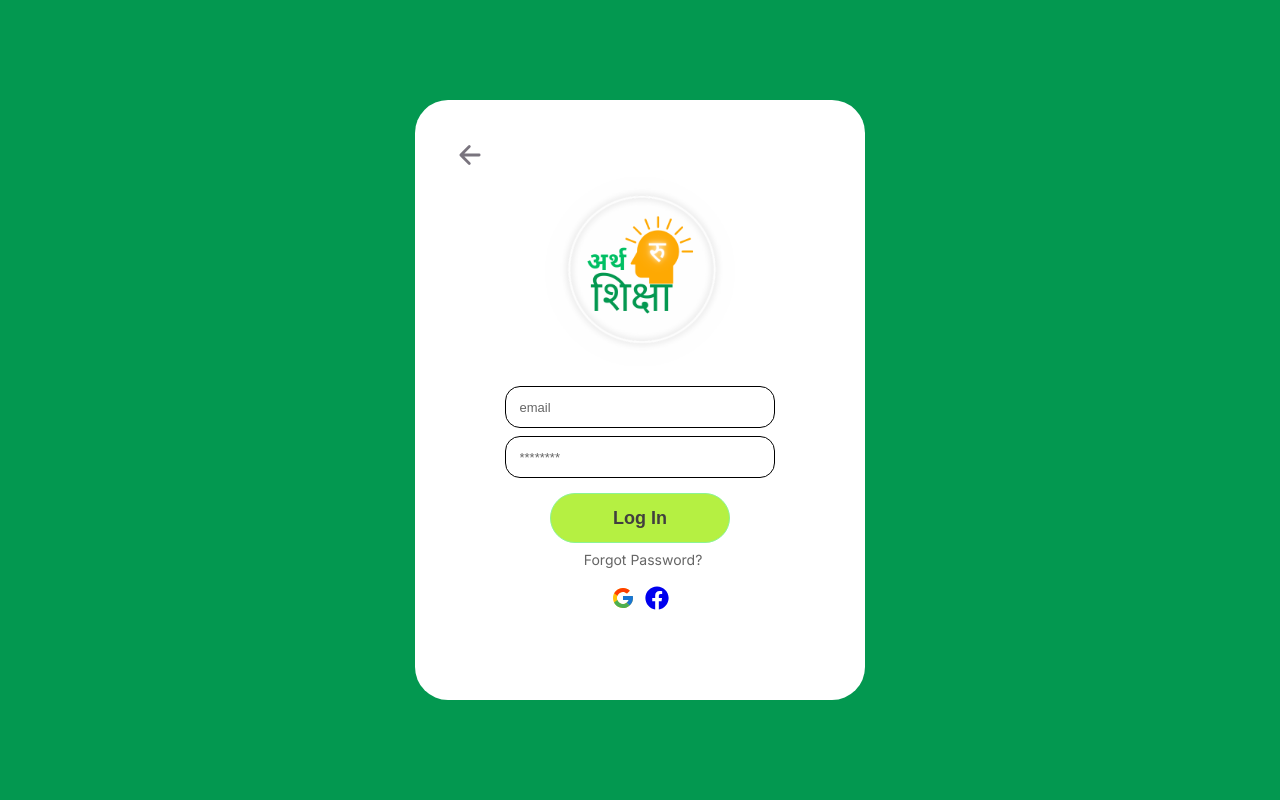
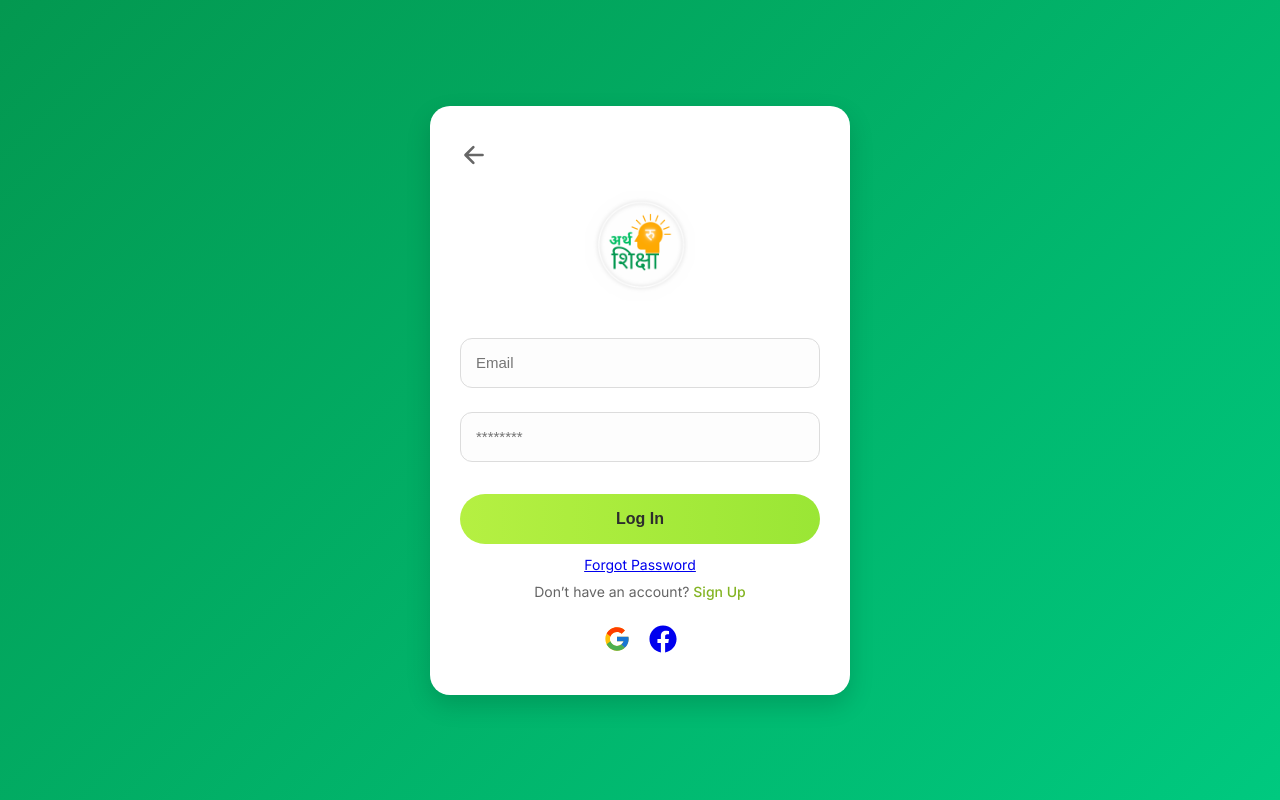
Before and after one commit to anjaliofficial/ArthaSiksha-, a React (Vite) app in the folder frontend/: page / in a window 1280 px wide. Built offline with nearby package versions, Linux system fonts and the light colour scheme.

Commit message:
Sign up, Login, Forgot password

```diff
--- a/frontend/src/App.jsx
+++ b/frontend/src/App.jsx
@@ -7,16 +7,18 @@ import "@fontsource/inter/600.css";
 import { BrowserRouter as Router, Routes, Route } from "react-router-dom";
 import { Suspense, lazy } from "react";
 
-
 const Login = lazy(() => import("./public/Login"));
+const Signup = lazy(() => import("./public/Signup"));
+const ForgotPassword = lazy(() => import("./public/ForgotPassword"));
 
 function App() {
   return (
     <Router>
       <Suspense fallback={<div>Loading...</div>}>
         <Routes>
-          {/* <Route path="/" element={<Home />} /> */}
           <Route path="/" element={<Login />} />
+          <Route path="/signup" element={<Signup />} />
+          <Route path="/forgotpassword" element={<ForgotPassword />} />
         </Routes>
       </Suspense>
     </Router>
--- /dev/null
+++ b/frontend/src/public/ForgotPassword.css
@@ -0,0 +1,102 @@
+/* ForgotPassword.css */
+.forgot-page {
+    height: 100vh;
+    width: 100%;
+    background: linear-gradient(135deg, #00c97f, #039850);
+    display: flex;
+    justify-content: center;
+    align-items: center;
+    padding: 20px;
+}
+
+.forgot-container {
+    width: 420px;
+    background-color: #ffffff;
+    border-radius: 25px;
+    display: flex;
+    flex-direction: column;
+    padding: 35px 25px;
+    box-shadow: 0px 12px 25px rgba(0, 0, 0, 0.2);
+    animation: fadeUp 0.5s ease;
+    text-align: center;
+}
+
+.forgot-backBtn {
+    font-size: 28px;
+    color: #666;
+    margin-bottom: 15px;
+    transition: transform 0.3s;
+    text-decoration: none;
+}
+.forgot-backBtn:hover { transform: translateX(-4px); }
+
+.forgot-logo {
+    height: 100px;
+    width: 100px;
+    margin: 0 auto 20px auto;
+}
+
+.forgot-title {
+    font-size: 22px;
+    font-weight: 600;
+    color: #333;
+    margin-bottom: 8px;
+}
+
+.forgot-subtitle {
+    font-size: 14px;
+    color: #666;
+    margin-bottom: 20px;
+}
+
+.forgot-inputEmail {
+    width: 100%;
+    height: 48px;
+    margin-bottom: 15px;
+    border-radius: 12px;
+    border: 1px solid #dcdcdc;
+    padding: 0 15px;
+    font-size: 15px;
+    background-color: #fafafa;
+    transition: all 0.3s;
+}
+.forgot-inputEmail:focus {
+    outline: none;
+    border: 1px solid #00c97f;
+    box-shadow: 0 0 8px rgba(0, 201, 127, 0.3);
+    background-color: #ffffff;
+}
+
+.forgotBtn {
+    width: 100%;
+    height: 50px;
+    border-radius: 28px;
+    background: linear-gradient(90deg, #B5F042, #9ae635);
+    color: #2d2d2d;
+    font-weight: 700;
+    font-size: 16px;
+    cursor: pointer;
+    border: none;
+    transition: all 0.3s;
+}
+.forgotBtn:hover {
+    transform: translateY(-2px);
+    box-shadow: 0 6px 12px rgba(0,0,0,0.15);
+    background: linear-gradient(90deg, #a2db39, #8fd62f);
+}
+
+.forgot-redirect {
+    margin-top: 12px;
+    font-size: 14px;
+    color: #656565;
+}
+.forgot-redirect-link {
+    color: #83b422;
+    text-decoration: none;
+    font-weight: 500;
+}
+
+@keyframes fadeUp {
+    from { transform: translateY(30px); opacity: 0; }
+    to { transform: translateY(0); opacity: 1; }
+}
--- /dev/null
+++ b/frontend/src/public/ForgotPassword.jsx
@@ -0,0 +1,36 @@
+// ForgotPassword.jsx
+import logoWhite from "../assets/logoWhite.png";
+import { IoArrowBackOutline } from "react-icons/io5";
+import { Link } from "react-router-dom";
+import "./ForgotPassword.css";
+
+const ForgotPassword = () => {
+  return (
+    <div className="forgot-page">
+      <div className="forgot-container">
+        <Link to="/" className="forgot-backBtn">
+          <IoArrowBackOutline />
+        </Link>
+        <img className="forgot-logo" src={logoWhite} alt="logo" />
+
+        <h2 className="forgot-title">Forgot Password?</h2>
+        <p className="forgot-subtitle">
+          Enter your email below and we’ll send you instructions to reset your
+          password.
+        </p>
+
+        <input className="forgot-inputEmail" type="email" placeholder="Email" />
+        <button className="forgotBtn">Send Reset Link</button>
+
+        <p className="forgot-redirect">
+          Remember your password?{" "}
+          <Link to="/" className="forgot-redirect-link">
+            Log In
+          </Link>
+        </p>
+      </div>
+    </div>
+  );
+};
+
+export default ForgotPassword;
--- a/frontend/src/public/Login.css
+++ b/frontend/src/public/Login.css
@@ -1,157 +1,113 @@
-.whole-page{
+/* Login.css */
+.login-page {
     height: 100vh;
     width: 100%;
-    background-color: #039850;
+    background: linear-gradient(135deg, #039850, #00c97f);
     display: flex;
     justify-content: center;
     align-items: center;
 }
 
-.login-container{
-    height: 600px;
-    width: 450px;
-    background-color: white;
-    border-radius: 33px;
+.login-container {
+    width: 420px;
+    background-color: #ffffff;
+    border-radius: 20px;
     display: flex;
     flex-direction: column;
+    padding: 35px 30px;
+    box-shadow: 0px 10px 25px rgba(0, 0, 0, 0.15);
+    animation: fadeUp 0.5s ease;
 }
 
-.backBtn{
-    position:relative;
-    top: 40px;
-    left: 40px;
-    width: fit-content;
-    text-decoration: none;
-    color: #79747E;
-    font-size: 30px;
+.login-backBtn {
+    font-size: 28px;
+    color: #666;
+    margin-bottom: 15px;
+    transition: transform 0.3s;
+}
+.login-backBtn:hover { transform: translateX(-4px); }
+
+.login-logo {
+    height: 110px;
+    width: 110px;
+    margin: 0 auto 25px auto;
+    display: block;
 }
 
-.backBtn:hover{
-    transition: 0.5s;
-    transform: scale(0.9);
+.login-inputEmail,
+.login-inputPassword {
+    width: 100%;
+    height: 50px;
+    margin: 12px 0;
+    border-radius: 12px;
+    border: 1px solid #dcdcdc;
+    padding: 0 15px;
+    font-size: 15px;
+    background-color: #fdfdfd;
+    transition: 0.3s;
+}
+.login-inputEmail:focus,
+.login-inputPassword:focus {
+    outline: none;
+    border: 1px solid #039850;
+    box-shadow: 0 0 8px rgba(3, 152, 80, 0.3);
+    background-color: #ffffff;
 }
 
-.company-logo{
-    position: relative;
-    height: 189px;
-    width: 189px;
-    left: 50%;
-    transform: translateX(-50%);
-    margin-top: 40px;
+.loginBtn {
+    width: 100%;
+    height: 50px;
+    margin-top: 20px;
+    border-radius: 25px;
+    background: linear-gradient(90deg, #B5F042, #9ae635);
+    color: #2d2d2d;
+    font-weight: 700;
+    font-size: 16px;
+    cursor: pointer;
+    border: none;
+    transition: all 0.3s;
+}
+.loginBtn:hover {
+    transform: translateY(-2px);
+    box-shadow: 0 6px 12px rgba(0,0,0,0.15);
+    background: linear-gradient(90deg, #a2db39, #8fd62f);
 }
 
-.inputEmail{
-    position: relative;
-    width: 60%;
-    height: 7%;
-    left: 50%;
-    transform: translateX(-50%);
-    margin-top: 20px;
-    border-radius: 15px;
-    background-color: white;
-    border: 1px solid black;
-    padding-left: 3%;
-    color: black;
-    font-size: 13px;
+.login-forgotPassBtn {
+    text-align: center;
+    font-size: 14px;
+    margin-top: 12px;
+    color: #656565;
+}
+.login-forgotPassBtn:hover { color: #039850; }
+
+.login-redirect {
+    text-align: center;
+    margin-top: 10px;
+    font-size: 14px;
+    color: #656565;
+}
+.login-redirect-link {
+    color: #83b422;
+    text-decoration: none;
+    font-weight: 500;
 }
 
-.inputEmail::placeholder{
-    color: #656565;
+.login-social-icons {
+    display: flex;
+    justify-content: center;
+    gap: 18px;
+    margin-top: 25px;
+}
+.login-google-icon, .login-facebook-icon {
+    font-size: 28px;
+    transition: transform 0.3s;
+}
+.login-google-icon:hover, .login-facebook-icon:hover {
+    transform: scale(1.1);
 }
 
-.inputEmail:hover{
-    box-shadow: 0px 0px 8px rgba(107, 113, 110, 0.5);
+@keyframes fadeUp {
+    from { transform: translateY(40px); opacity: 0; }
+    to { transform: translateY(0); opacity: 1; }
 }
-
-.inputPassword{
-    position: relative;
-    width: 60%;
-    height: 7%;
-    left: 50%;
-    transform: translateX(-50%);
-    margin-top: 8px;
-    border-radius: 15px;
-    background-color: white;
-    border: 1px solid black;
-    padding-left: 3%;
-    padding-right: 3%;
-    color: black;
-    font-size: 13px;
-}
-
-.inputPassword::placeholder{
-    color: #656565;
-}
-
-.inputPassword:hover{
-    box-shadow: 0px 0px 8px rgba(107, 113, 110, 0.5);
-}
-
-.loginBtn{
-    display: inline-flex;
-    justify-content: center;
-    align-items: center;
-    width: 40%;
-    background-color: #B5F042;
-    border: 1px solid #8bf494;
-    color: #413F3F;
-    font-weight: 600;
-    border-radius: 33px;
-    height: 50px; /* fixed height instead of % */
-    margin-top: 15px;
-    font-size: 18px;
-    cursor: pointer;
-
-    transition: transform 0.2s cubic-bezier(0.34, 1.56, 0.64, 1),
-                box-shadow 0.2s, background-color 0.2s;
-    position: relative;
-    left: 50%;
-    transform: translateX(-50%);
-}
-
-.loginBtn:hover{
-    transform: translateX(-50%) scale(0.95); /* keep centered + shrink */
-    background-color: #aaff00;
-    box-shadow: 1px 1px 5px rgba(0,0,0,0.2);
-}
-
-
-.forgotPassBtn{
-    position: relative;
-    left:50%;
-    transform: translateX(-12.5%);
-    text-decoration: none;
-    margin-top: 8px;
-    color: #656565;
-    font-size: 14px;
-}
-
-.forgotPassBtn:hover{
-    color: #83b422;
-}
-
-.social-icons{
-    display: flex;
-    justify-content: center;
-    align-items: center;
-    margin-top: 18px;;
-}
-
-.google-icon{
-    font-size: 24px;
-    margin-right: 10px;
-}
-
-.google-icon:hover{
-    transform: scale(0.9);
-    transition: 0.6s;
-}
-
-.facebook-icon{
-    font-size: 24px;
-}
-
-.facebook-icon:hover{
-    transform: scale(0.9);
-    transition: 0.6s;
-}
--- a/frontend/src/public/Login.jsx
+++ b/frontend/src/public/Login.jsx
@@ -1,26 +1,54 @@
-import logoWhite from '../assets/logoWhite.png';
+// Login.jsx
+import logoWhite from "../assets/logoWhite.png";
 import { IoArrowBackOutline } from "react-icons/io5";
 import { FcGoogle } from "react-icons/fc";
 import { FaFacebook } from "react-icons/fa";
-import './Login.css';
+import { Link } from "react-router-dom";
+import "./Login.css";
 
 const Login = () => {
-    return(
-        <div className="whole-page">
-            <div className="login-container">
-                <a className='backBtn' href="#"><IoArrowBackOutline /></a>
-                <img className='company-logo' src={logoWhite} alt="logo" />
-                <input className='inputEmail' type="email" placeholder='email' />
-                <input className='inputPassword' type="password" placeholder='********'/>
-                <button className='loginBtn'>Log In</button>
-                <a className='forgotPassBtn' href="#">Forgot Password?</a>
-                <div className='social-icons'>
-                    <a href="#" className='google-icon'><FcGoogle /></a>
-                    <a href="#" className='facebook-icon'><FaFacebook /></a>
-                </div>
-            </div>
+  return (
+    <div className="login-page">
+      <div className="login-container">
+        <a className="login-backBtn" href="#">
+          <IoArrowBackOutline />
+        </a>
+        <img className="login-logo" src={logoWhite} alt="logo" />
+
+        <input className="login-inputEmail" type="email" placeholder="Email" />
+        <input
+          className="login-inputPassword"
+          type="password"
+          placeholder="********"
+        />
+
+        <button className="loginBtn">Log In</button>
+
+        <a className="login-forgotPassBtn" href="#">
+          <Link to="/forgotpassword" className="forgot-password-link">
+            {" "}
+            Forgot Password
+          </Link>
+        </a>
+
+        <p className="login-redirect">
+          Don’t have an account?{" "}
+          <Link to="/signup" className="login-redirect-link">
+            Sign Up
+          </Link>
+        </p>
+
+        <div className="login-social-icons">
+          <a href="#" className="login-google-icon">
+            <FcGoogle />
+          </a>
+          <a href="#" className="login-facebook-icon">
+            <FaFacebook />
+          </a>
         </div>
-    );
+      </div>
+    </div>
+  );
 };
 
 export default Login;
--- /dev/null
+++ b/frontend/src/public/Signup.css
@@ -0,0 +1,104 @@
+/* Signup.css */
+.signup-page {
+    height: 100vh;
+    width: 100%;
+    background: linear-gradient(135deg, #00c97f, #039850);
+    display: flex;
+    justify-content: center;
+    align-items: center;
+    padding: 20px;
+}
+
+.signup-container {
+    width: 480px;            /* keep width */
+    background-color: #ffffff;
+    border-radius: 25px;
+    display: flex;
+    flex-direction: column;
+    padding: 35px 30px;      /* slightly less padding to reduce height */
+    box-shadow: 0px 12px 30px rgba(0, 0, 0, 0.2);
+    animation: fadeUp 0.5s ease;
+}
+
+.signup-backBtn {
+    font-size: 28px;
+    color: #666;
+    margin-bottom: 15px;
+    transition: transform 0.3s;
+}
+.signup-backBtn:hover { transform: translateX(-4px); }
+
+.signup-logo {
+    height: 100px;            /* slightly smaller logo */
+    width: 100px;
+    margin: 0 auto 20px auto;
+    display: block;
+}
+
+.signup-input {
+    width: 100%;
+    height: 48px;             /* slightly shorter input boxes */
+    margin: 10px 0;
+    border-radius: 14px;
+    border: 1px solid #dcdcdc;
+    padding: 0 15px;
+    font-size: 15px;
+    background-color: #fafafa;
+    transition: all 0.3s;
+}
+.signup-input:focus {
+    outline: none;
+    border: 1px solid #00c97f;
+    box-shadow: 0 0 8px rgba(0, 201, 127, 0.3);
+    background-color: #ffffff;
+}
+
+.signupBtn {
+    width: 100%;
+    height: 50px;            /* slightly smaller button */
+    margin-top: 18px;
+    border-radius: 30px;
+    background: linear-gradient(90deg, #B5F042, #9ae635);
+    color: #2d2d2d;
+    font-weight: 700;
+    font-size: 16px;
+    cursor: pointer;
+    border: none;
+    transition: all 0.3s;
+}
+.signupBtn:hover {
+    transform: translateY(-2px);
+    box-shadow: 0 6px 12px rgba(0,0,0,0.15);
+    background: linear-gradient(90deg, #a2db39, #8fd62f);
+}
+
+.signup-redirect {
+    text-align: center;
+    margin-top: 12px;
+    font-size: 14px;
+    color: #656565;
+}
+.signup-redirect-link {
+    color: #83b422;
+    text-decoration: none;
+    font-weight: 500;
+}
+
+.signup-social-icons {
+    display: flex;
+    justify-content: center;
+    gap: 18px;
+    margin-top: 20px;        /* slightly less spacing */
+}
+.signup-google-icon, .signup-facebook-icon {
+    font-size: 28px;
+    transition: transform 0.3s;
+}
+.signup-google-icon:hover, .signup-facebook-icon:hover {
+    transform: scale(1.1);
+}
+
+@keyframes fadeUp {
+    from { transform: translateY(30px); opacity: 0; }
+    to { transform: translateY(0); opacity: 1; }
+}
--- /dev/null
+++ b/frontend/src/public/Signup.jsx
@@ -0,0 +1,59 @@
+// Signup.jsx
+import logoWhite from "../assets/logoWhite.png";
+import { IoArrowBackOutline } from "react-icons/io5";
+import { FcGoogle } from "react-icons/fc";
+import { FaFacebook } from "react-icons/fa";
+import { Link } from "react-router-dom";
+import "./Signup.css";
+
+const Signup = () => {
+  return (
+    <div className="signup-page">
+      <div className="signup-container">
+        <a className="signup-backBtn" href="#">
+          <IoArrowBackOutline />
+        </a>
+        <img className="signup-logo" src={logoWhite} alt="logo" />
+
+        <input className="signup-input" type="text" placeholder="Full Name" />
+        <input className="signup-input" type="email" placeholder="Email" />
+        <input
+          className="signup-input"
+          type="password"
+          placeholder="Password"
+        />
+        <input
+          className="signup-input"
+          type="password"
+          placeholder="Confirm Password"
+        />
+        <input className="signup-input" type="text" placeholder="Address" />
+        <input
+          className="signup-input"
+          type="tel"
+          placeholder="Contact Number"
+        />
+
+        <button className="signupBtn">Sign Up</button>
+
+        <p className="signup-redirect">
+          Already have an account?{" "}
+          <Link to="/" className="signup-redirect-link">
+            Log In
+          </Link>
+        </p>
+
+        <div className="signup-social-icons">
+          <a href="#" className="signup-google-icon">
+            <FcGoogle />
+          </a>
+          <a href="#" className="signup-facebook-icon">
+            <FaFacebook />
+          </a>
+        </div>
+      </div>
+    </div>
+  );
+};
+
+export default Signup;
```
